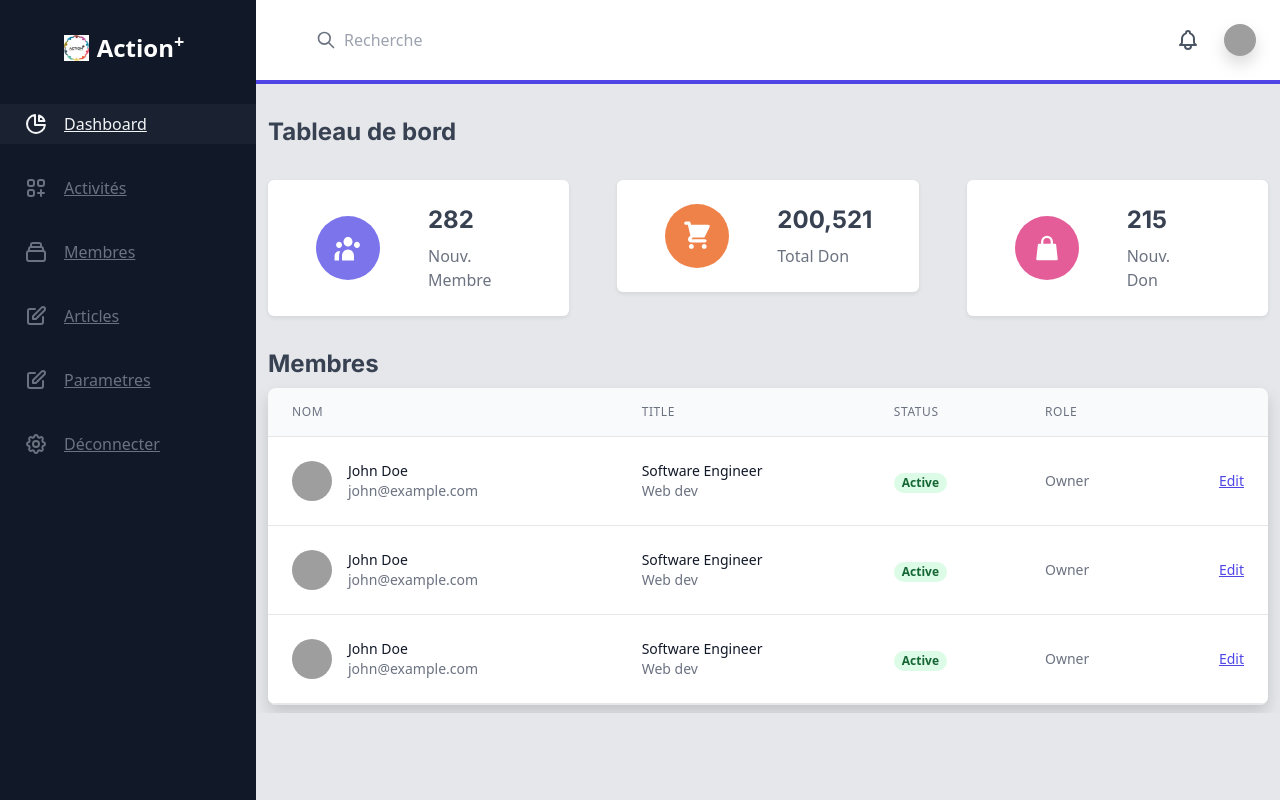
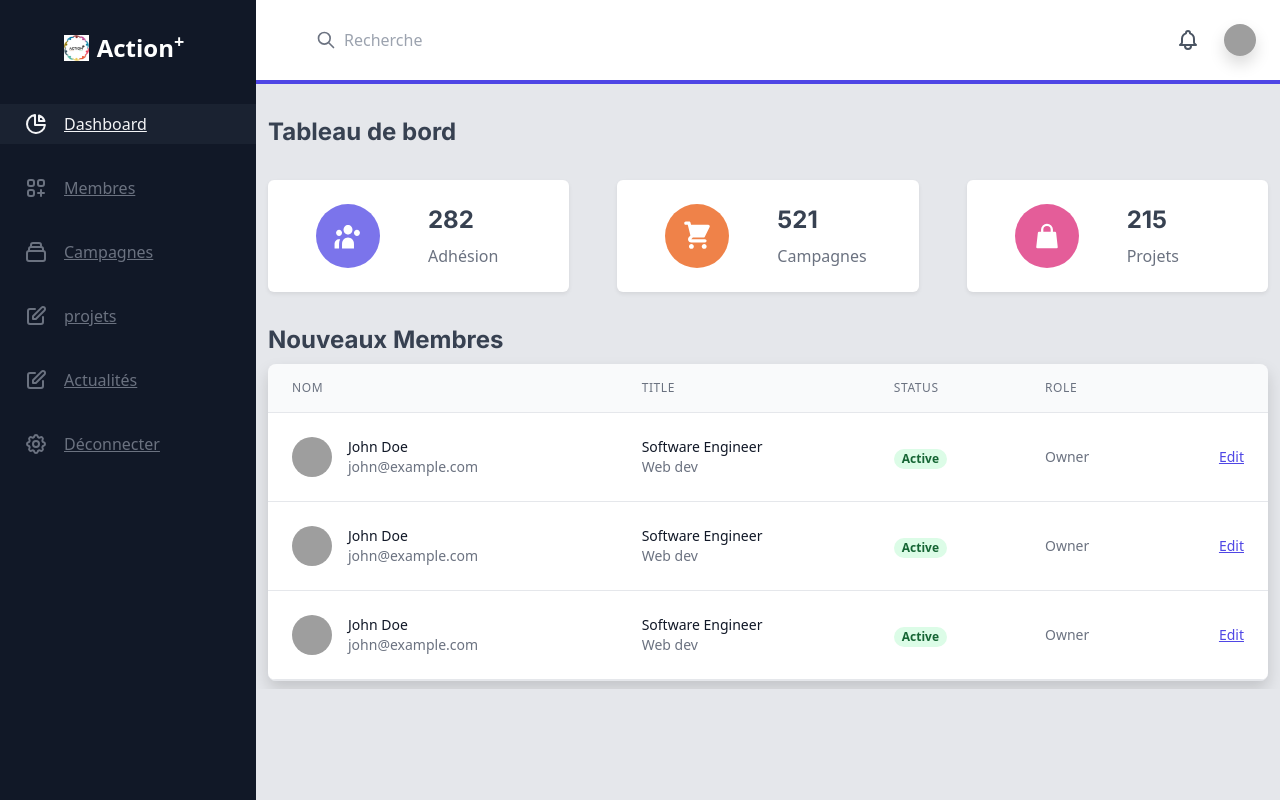
Before and after one commit to kamkara/Action-, a Rails app: page /dashboard in a window 1280 px wide. Run offline with Rails 7, Linux system fonts and the light colour scheme; the visitor is signed in with stand-in values (Sample User, id 1); style sheets or scripts are compiled from the project's sources; parts of the project's set-up code (start-up, migrations or seed data) failed here and were passed over; some libraries are stand-ins or nearby versions; grey boxes are pictures that could not be loaded.

Commit message:
app/views/dashboard: add

```diff
--- a/app/views/dashboard/index.html.erb
+++ b/app/views/dashboard/index.html.erb
@@ -17,7 +17,7 @@
                     </div>
 
                     <div class="flex flex-col mt-8">
-                    <h3 class="text-gray-700 text-2xl font-medium">Membres</h3>
+                    <h3 class="text-gray-700 text-2xl font-medium">Nouveaux Membres</h3>
 
                         <%= render "dashboard/shared/members-list" %>
                     </div>
--- a/app/views/dashboard/shared/_sidebar.html.erb
+++ b/app/views/dashboard/shared/_sidebar.html.erb
@@ -29,7 +29,7 @@
                 </path>
             </svg>
 
-            <span class="mx-3">Activités</span>
+            <span class="mx-3">Membres</span>
         </a>
 
         <a class="flex items-center mt-4 py-2 px-6 text-gray-500 hover:bg-gray-700 hover:bg-opacity-25 hover:text-gray-100"
@@ -41,7 +41,7 @@
                 </path>
             </svg>
 
-            <span class="mx-3">Membres</span>
+            <span class="mx-3">Campagnes</span>
         </a>
 
         <%= link_to root_path, class:"flex items-center mt-4 py-2 px-6 text-gray-500 hover:bg-gray-700 hover:bg-opacity-25 hover:text-gray-100" do %>
@@ -51,7 +51,7 @@
                     d="M11 5H6a2 2 0 00-2 2v11a2 2 0 002 2h11a2 2 0 002-2v-5m-1.414-9.414a2 2 0 112.828 2.828L11.828 15H9v-2.828l8.586-8.586z">
                 </path>
             </svg>
-            <span class="mx-3">Articles</span>
+            <span class="mx-3">projets</span>
         <% end %>
         <%= link_to parametrage_path, class:"flex items-center mt-4 py-2 px-6 text-gray-500 hover:bg-gray-700 hover:bg-opacity-25 hover:text-gray-100" do %>
             <svg class="h-6 w-6" xmlns="http://www.w3.org/2000/svg" fill="none" viewBox="0 0 24 24"
@@ -60,7 +60,7 @@
                     d="M11 5H6a2 2 0 00-2 2v11a2 2 0 002 2h11a2 2 0 002-2v-5m-1.414-9.414a2 2 0 112.828 2.828L11.828 15H9v-2.828l8.586-8.586z">
                 </path>
             </svg>
-            <span class="mx-3">Parametres</span>
+            <span class="mx-3">Actualités</span>
         <% end %>
 
         <%= link_to destroy_user_session_path, method: :delete, class:"flex items-center mt-4 py-2 px-6 text-gray-500 hover:bg-gray-700 hover:bg-opacity-25 hover:text-gray-100" do %>
--- a/app/views/dashboard/shared/_statistics.html.erb
+++ b/app/views/dashboard/shared/_statistics.html.erb
@@ -25,7 +25,7 @@
 
                 <div class="mx-5">
                     <h4 class="text-2xl font-semibold text-gray-700">282</h4>
-                    <div class="text-gray-500">Nouv. Membre</div>
+                    <div class="text-gray-500">Adhésion</div>
                 </div>
             </div>
 
@@ -52,8 +52,8 @@
             </div>
 
             <div class="mx-5">
-                <h4 class="text-2xl font-semibold text-gray-700">200,521</h4>
-                <div class="text-gray-500">Total Don</div>
+                <h4 class="text-2xl font-semibold text-gray-700">521</h4>
+                <div class="text-gray-500">Campagnes</div>
             </div>
         </div>
     </div>
@@ -73,7 +73,7 @@
 
             <div class="mx-5">
                 <h4 class="text-2xl font-semibold text-gray-700">215</h4>
-                <div class="text-gray-500">Nouv. Don</div>
+                <div class="text-gray-500">Projets</div>
             </div>
         </div>
     </div>
```
